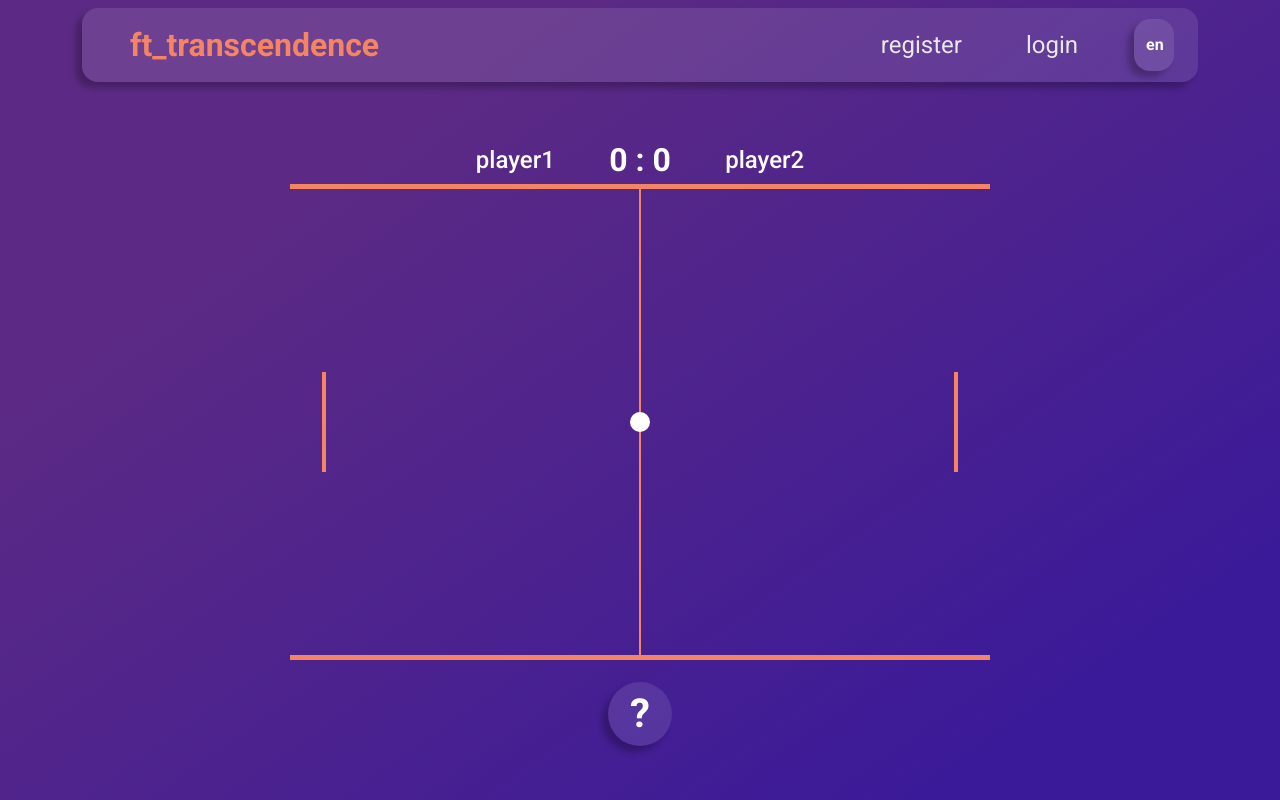
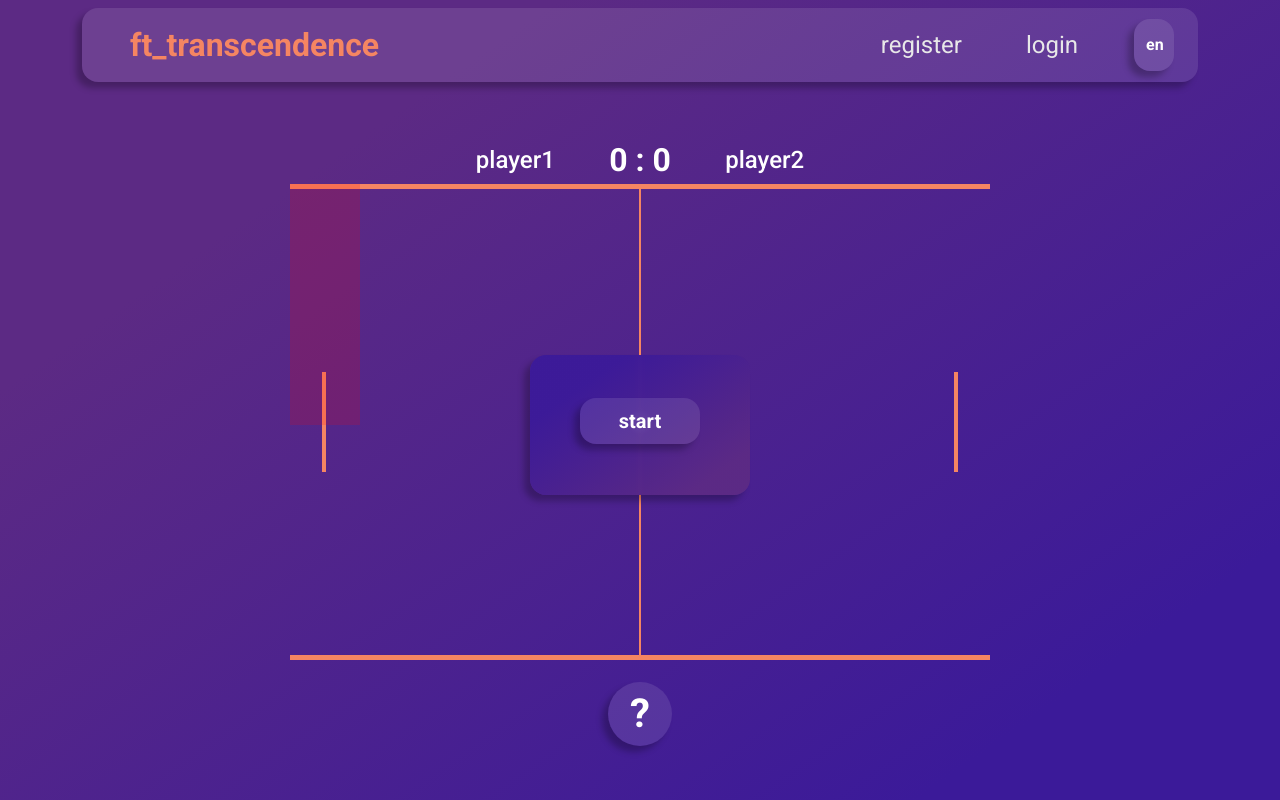
Before and after one commit to lhasmi/ft_transcendance, a Vue app: page /game in a window 1280 px wide. Built offline with nearby package versions, Linux system fonts and the light colour scheme.

Commit message:
game now has start button and buttons to restart or go back after game finished

```diff
--- a/src/components/GameComp.vue
+++ b/src/components/GameComp.vue
@@ -1,8 +1,9 @@
 <script setup>
 import { ref, onMounted } from 'vue'
+import router from '@/router'
 import { store } from '@/store/store'
 import HelpModalComp from './HelpModalComp.vue'
-import ButtonComp from './ButtonComp.vue';
+import ButtonComp from './ButtonComp.vue'
 
 const props = defineProps({
   isTournament: Boolean,
@@ -16,6 +17,7 @@ const score = ref({
 })
 
 const gameStop = ref(false)
+const gameStart = ref(true)
 
 const emit = defineEmits(['winner', 'results'])
 
@@ -58,7 +60,6 @@ const playerHeight = 100
 const playerSpeed = 3
 const ballSpeed = 2
 const maxScore = 2
-
 
 class Player {
   constructor(x = 0, y = 0) {
@@ -191,14 +192,16 @@ class Game {
     ctx.stroke()
   }
   animate() {
-    if (gameStop.value) return
+    if (!gameStop.value) {
       ctx.clearRect(0, 0, canvas.width, canvas.height)
       this.#draw()
       if (score.value.player1 == maxScore || score.value.player2 == maxScore) {
         gameStop.value = true
         if (props.isTournament == true) {
-        if (score.value.player1 == maxScore) setWinner(props.player1, props.player2)
-        if (score.value.player2 == maxScore) setWinner(props.player2, props.player1)
+          if (score.value.player1 == maxScore)
+            setWinner(props.player1, props.player2)
+          if (score.value.player2 == maxScore)
+            setWinner(props.player2, props.player1)
         } else {
           // 1 vs 1 game => send results to backend
           emitResults(
@@ -209,7 +212,7 @@ class Game {
           )
         }
       }
-    if (this.startGame) {
+      if (gameStart.value == false) {
         this.player1.update()
         this.player2.update()
         this.ball.update()
@@ -217,6 +220,7 @@ class Game {
         this.player1.draw()
         this.player2.draw()
         this.ball.draw()
+      }
     }
     requestAnimationFrame(this.animate.bind(this))
   }
@@ -245,9 +249,16 @@ const handleKeyup = (e) => {
     player2.upKeyPressed = false
   } else if (e.key == 'ArrowDown') {
     player2.downKeyPressed = false
-	} else if (e.key == ' ') {
-		game.startGame = !game.startGame
   }
+  // else if (e.key == ' ') {
+  //   game.startGame = !game.startGame
+  // }
+}
+
+const restartGame = () => {
+  score.value.player1 = 0
+  score.value.player2 = 0
+  gameStop.value = false
 }
 
 onMounted(() => {
@@ -268,20 +279,22 @@ onMounted(() => {
   game = new Game(ctx, player1, player2, ball)
   game.animate()
   addEventListener('keydown', (e) => handleKeydown(e, player1, player2))
-  addEventListener('keyup', (e) => {handleKeyup(e, player1, player2, game)})
+  addEventListener('keyup', (e) => {
+    handleKeyup(e, player1, player2, game)
+  })
+  if (props.isTournament) gameStart.value = false
 
-	// const player1UpElement = document.getElementById('player1Up')
-	// player1UpElement.addEventListener('mousedown', (e) => {
-	// 	e.preventDefault()
-	// 	console.log('mousedown')
-	// 	player1.upKeyPressed = true
-	// })
-	// player1UpElement.addEventListener('mouseup', (e) => {
-	// 	e.preventDefault()
-	// 	console.log('mouseup')
-	// 	player1.upKeyPressed = false
-	// })
-
+  const player1UpElement = document.getElementById('player1Up')
+  player1UpElement.addEventListener('touchstart', (e) => {
+    e.preventDefault()
+    console.log('mousedown')
+    player1.upKeyPressed = true
+  })
+  player1UpElement.addEventListener('touchend', (e) => {
+    e.preventDefault()
+    console.log('mouseup')
+    player1.upKeyPressed = false
+  })
 })
 </script>
 
@@ -306,8 +319,35 @@ onMounted(() => {
       <div class="player1-touch-down"></div>
       <div class="player2-touch-up"></div>
       <div class="player2-touch-down"></div>
-			<div v-if="gameStop" class="gamestop">
-				<ButtonComp>restart</ButtonComp>
+      <div
+        v-if="gameStart && !props.isTournament"
+        class="gamestop d-flex flex-column justify-content-center align-items-center rounded-4 myshadow friends-modal border-0"
+      >
+        <ButtonComp
+          @click="gameStart = false"
+          class="mb-2 btn-lg"
+          style="width: 120px"
+        >
+          start
+        </ButtonComp>
+      </div>
+      <div
+        v-else-if="gameStop && !props.isTournament"
+        class="gamestop d-flex flex-column justify-content-center align-items-center rounded-4 myshadow friends-modal border-0"
+      >
+        <ButtonComp
+          @click="restartGame"
+          class="mb-2 btn-lg"
+          style="width: 120px"
+        >
+          restart
+        </ButtonComp>
+        <ButtonComp
+          @click="router.push('/')"
+          class="btn-lg"
+          style="width: 120px"
+          >back</ButtonComp
+        >
       </div>
     </div>
 
@@ -325,10 +365,27 @@ onMounted(() => {
 </template>
 
 <style scoped>
+.myshadow {
+  box-shadow: -6px 6px 6px 0px rgba(0, 0, 0, 0.25);
+}
+
+.friends-modal {
+  background: linear-gradient(
+    145deg,
+    rgba(60, 26, 153, 0.97) 23%,
+    55%,
+    rgba(92, 42, 132, 0.97) 85%
+  );
+  backdrop-filter: blur(2px);
+}
+
 .gamestop {
   position: absolute;
   left: 50%;
   top: 50%;
+  transform: translate(-50%, -50%);
+  width: 220px;
+  height: 140px;
 }
 
 .canvas-wrapper {
@@ -341,6 +398,7 @@ onMounted(() => {
   left: 0;
   height: 50%;
   width: 10%;
+  background: rgba(255, 0, 0, 0.162);
 }
 .player1-touch-down {
   position: absolute;
@@ -355,7 +413,6 @@ onMounted(() => {
   right: 0;
   height: 50%;
   width: 10%;
-
 }
 .player2-touch-down {
   position: absolute;
--- a/vite.config.js
+++ b/vite.config.js
@@ -8,7 +8,7 @@ export default defineConfig({
   plugins: [vue()],
   resolve: {
     alias: {
-      '@': fileURLToPath(new URL('./src', import.meta.url))
-    }
-  }
+      '@': fileURLToPath(new URL('./src', import.meta.url)),
+    },
+  },
 })
```
Also changed, not shown: src/components/ButtonComp.vue (+18 -3 lines), 1 other file (tests, documents, lock files or other folders). Lines whose indentation alone changed are shown as unchanged.
